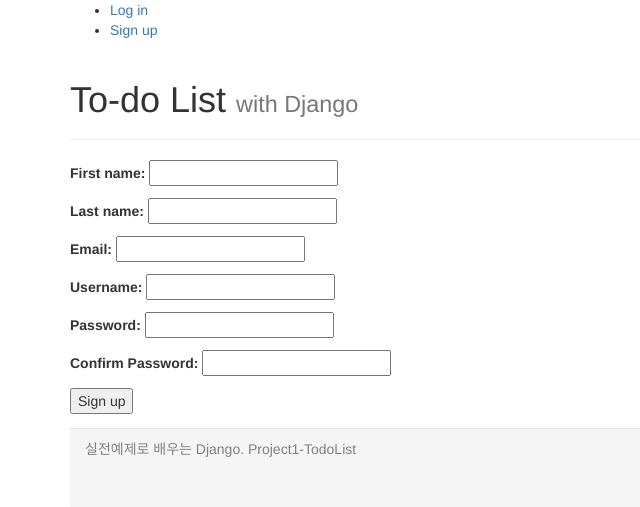
After one commit to Donghyeonkim981214/ToDoList_Django, a Django app: page /users/sigup in a window 1280 px wide. The commit adds this page. Shown: the top 507 px of the page, without its empty margins (0-640 px from the left). Run offline with Django 3.2, Linux system fonts and the light colour scheme; some libraries are stand-ins or nearby versions.

Commit message:
signup form

```diff
--- a/templates/partials/nav.html
+++ b/templates/partials/nav.html
@@ -4,6 +4,6 @@
         <li class="nav_link"><a href="{% url 'users:logout' %}">Log out</a></li>
     {% else %}
         <li class="nav_link"><a href="{% url 'users:login' %}">Log in</a></li>
-        <li class="nav_link"><a href="#">Sign up</a></li>
+        <li class="nav_link"><a href="{% url 'users:signup' %}">Sign up</a></li>
     {% endif %}
 </ul>
--- /dev/null
+++ b/templates/users/signup.html
@@ -0,0 +1,9 @@
+{% extends "base.html" %}
+
+{% block content %}
+    <form method="POST" action="{% url "users:signup" %}">
+        {% csrf_token %}
+        {{form.as_p}}
+        <button>Sign up</button>
+    </form>
+{% endblock content %}
--- a/users/forms.py
+++ b/users/forms.py
@@ -17,3 +17,39 @@ class LoginForm(forms.Form):
                 self.add_error("password", forms.ValidationError("Password is wrong"))
         except models.User.DoesNotExist:
             self.add_error("username", forms.ValidationError("User does not exist"))
+
+class SignupForm(forms.Form):
+
+    first_name = forms.CharField(max_length=80)
+    last_name = forms.CharField(max_length=80)
+    email = forms.EmailField()
+    username = forms.CharField()
+    password = forms.CharField(widget=forms.PasswordInput)
+    check_password = forms.CharField(widget=forms.PasswordInput, label="Confirm Password")
+
+    def clean_username(self):
+        username = self.cleaned_data.get("username")
+        try:
+            models.User.objects.get(username=username)
+            raise forms.ValidationError("User already exists with that username")
+        except models.User.DoesNotExist:
+            return username
+
+    def clean_check_password(self):
+        password = self.cleaned_data.get("password")
+        check_password = self.cleaned_data.get("check_password")
+        if password != check_password:
+            raise forms.ValidationError("Password confirmation does not match")
+        else:
+            return password
+
+    def save(self):
+        first_name = self.cleaned_data.get("first_name")
+        last_name = self.cleaned_data.get("last_name")
+        email = self.cleaned_data.get("email")
+        password = self.cleaned_data.get("password")
+        username = self.cleaned_data.get("username")
+        user = models.User.objects.create_user(username, email, password)
+        user.first_name = first_name
+        user.last_name = last_name
+        user.save()
--- a/users/urls.py
+++ b/users/urls.py
@@ -4,6 +4,7 @@ from . import views
 app_name = "users"
 
 urlpatterns = [
-    path("login/", views.login_view.as_view(), name="login"),
+    path("login/", views.log_in.as_view(), name="login"),
     path("logout/", views.log_out, name="logout"),
+    path("sigup", views.sign_up.as_view(), name="signup"),
 ]
--- a/users/views.py
+++ b/users/views.py
@@ -1,14 +1,25 @@
 from django.shortcuts import render, redirect, reverse
 from django.contrib.auth import authenticate, login, logout
+from django.urls import reverse_lazy
 
 from django.contrib.auth.views import LoginView
-from django.urls import reverse_lazy
+from django.views.generic import FormView
 
 from . import forms
 
-class login_view(LoginView):
+class log_in(LoginView):
     template_name = "users/login.html"
 
 def log_out(request):
     logout(request)
     return redirect(reverse("home:index"))
+
+class sign_up(FormView):
+
+    template_name = "users/signup.html"
+    form_class = forms.SignupForm
+    success_url = reverse_lazy("home:index")
+
+    def form_valid(self, form):
+        form.save()
+        return super().form_valid(form)
```
Also changed, not shown: db.sqlite3.
